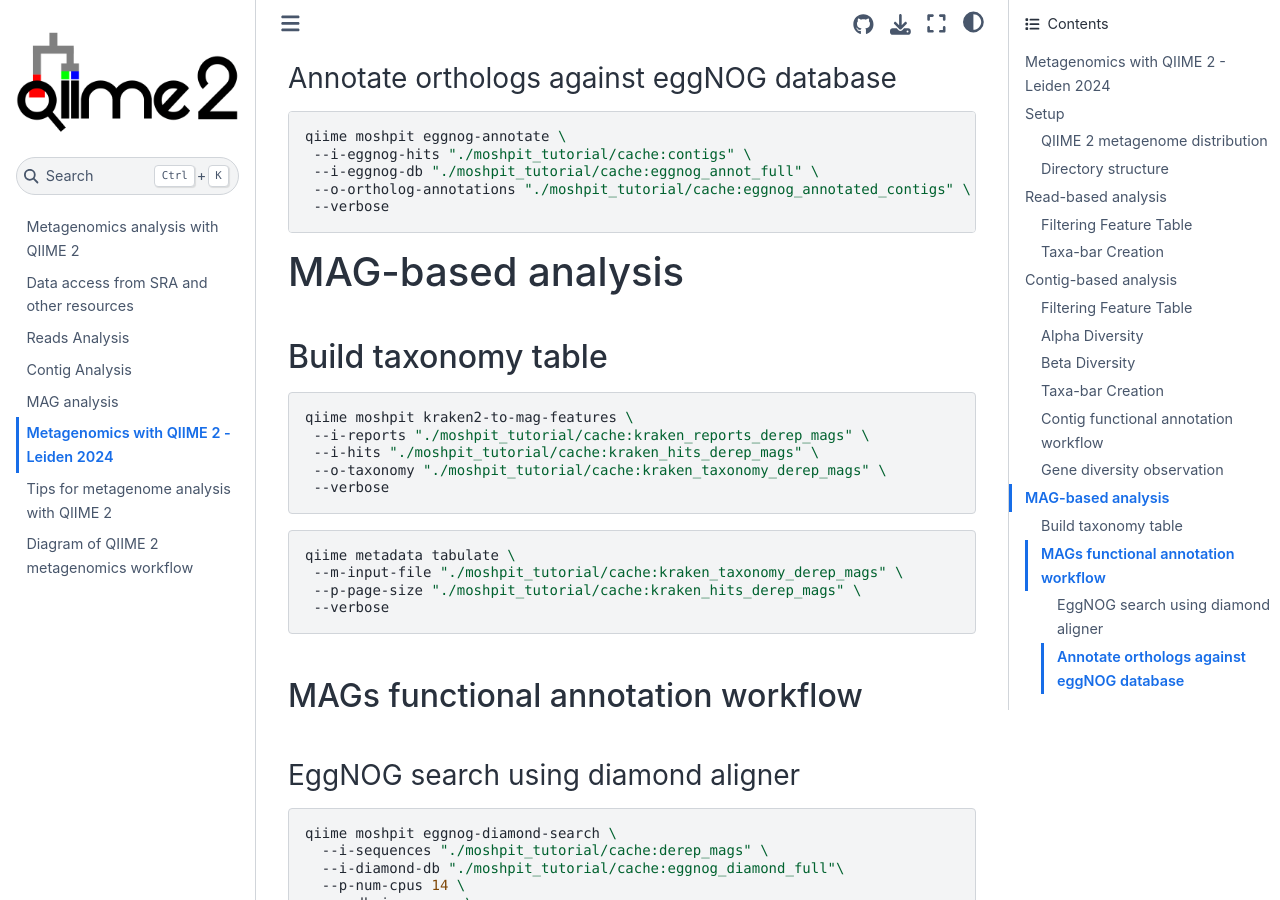
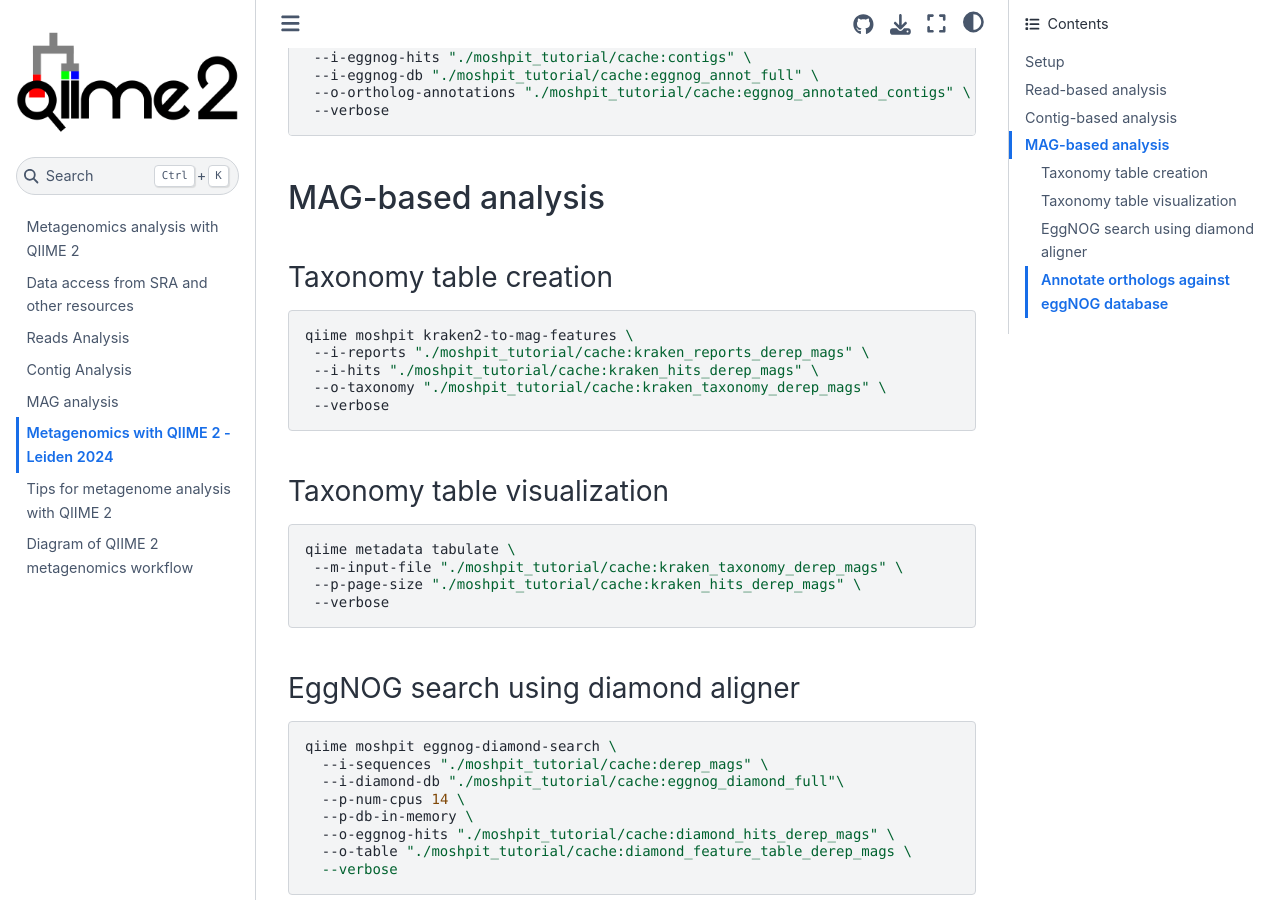
Before and after one commit to caporaso-lab/q2-books, a Jupyter Book: the page built from q2-metagenomics/book/80-leiden-workshop.md, in a window 1280 px wide and 900 px high, scrolled down 4641 px. Built offline with Jupyter Book 1.0.4 settings and Sphinx 7.4.7 and the Sphinx Book theme 1.1.4, drawn with Linux system fonts in a browser that asks for light colours; some of the changed text lies outside the part shown.

Commit message:
Update 80-leiden-workshop.md

````diff
--- a/q2-metagenomics/book/80-leiden-workshop.md
+++ b/q2-metagenomics/book/80-leiden-workshop.md
@@ -1,10 +1,10 @@
 # Metagenomics with QIIME 2 - Leiden 2024
 
-# Setup
+## Setup
 
 Before we dive into the tutorial, let's set up the required directory structre and make sure we have all the required software installed.
 
-#### QIIME 2 metagenome distribution
+### QIIME 2 metagenome distribution
 
 You can install the latest distribution of the QIIME 2 metagenome distribution by following the instructions [here](https://docs.qiime2.org/2024.2/install/native/#qiime-2-metagenome-distribution). Once installed, you can activate the environment by running the following command:
 
@@ -12,7 +12,7 @@ You can install the latest distribution of the QIIME 2 metagenome distribution b
 conda activate qiime2-shotgun-2024.2
 ```
 
-## Directory structure
+### Directory structure
 
 Below you can see the directory structure that we will use throughout this tutorial:
 
@@ -38,8 +38,8 @@ qiime tools cache-create \
 
 We will be saving all the artifacts into that QIIME cache and all the final visualizations and tables into the `results` directory. If you want to read more about the QIIME cache, you can do so [here](https://dev.qiime2.org/latest/api-reference/cache/).
 
-# Read-based analysis
-## Filtering Feature Table
+## Read-based analysis
+### Filtering Feature Table
 ```shell
 qiime feature-table filter-samples \
   --i-table "./moshpit_tutorial/cache:kraken_feature_table_reads" \
@@ -48,7 +48,7 @@ qiime feature-table filter-samples \
   --o-filtered-table "./moshpit_tutorial/cache:kraken_autofmt_feature_table_reads"
 ```
 
-## Taxa-bar Creation
+### Taxa-bar Creation
 ```shell
 qiime taxa barplot \
   --i-table "./moshpit_tutorial/cache:kraken_autofmt_feature_table_reads" \
@@ -57,8 +57,8 @@ qiime taxa barplot \
   --o-visualization "./moshpit_tutorial/results/taxa_bar_plot_autofmt_reads.qzv"
 ```
 
-# Contig-based analysis
-## Filtering Feature Table
+## Contig-based analysis
+### Filtering Feature Table
 ```shell
 qiime feature-table filter-samples \
   --i-table "./moshpit_tutorial/cache:kraken_feature_table_contigs" \
@@ -66,15 +66,15 @@ qiime feature-table filter-samples \
   --p-where 'autoFmtGroup IS NOT NULL' \
   --o-filtered-table "./moshpit_tutorial/cache:kraken_autofmt_feature_table_contigs"
 ```
-## Alpha Diversity
-### Observed Features
+### Alpha Diversity
+#### Observed Features
 ```shell
 qiime diversity alpha \
     --i-table "./moshpit_tutorial/cache:kraken_autofmt_feature_table_contigs" \
     --p-metric "observed_features" \
     --o-alpha-diversity "./moshpit_tutorial/cache:obs_features_autofmt_contigs"
 ```
-### Linear Mixed Effects
+#### Linear Mixed Effects
 ```shell
  qiime longitudinal linear-mixed-effects \
    --m-metadata-file "./moshpit_tutorial/metadata.tsv" "./moshpit_tutorial/cache:obs_features_autofmt_contigs" \
@@ -103,8 +103,8 @@ qiime longitudinal linear-mixed-effects \
   --o-visualization "./moshpit_tutorial/results/lme_obs_features_treatmentVScontrol_contigs.qzv"
 ```
 
-## Beta Diversity
-### Jaccard Distance Matrix PCoA creation
+### Beta Diversity
+#### Jaccard Distance Matrix PCoA creation
 ```shell
 qiime diversity beta \
   --i-table "./moshpit_tutorial/cache:kraken_autofmt_feature_table_contigs" \
@@ -117,7 +117,7 @@ qiime diversity pcoa \
   --i-distance-matrix "./moshpit_tutorial/cache:jaccard_autofmt_contigs" \
   --o-pcoa "./moshpit_tutorial/cache:jaccard_autofmt_pcoa_contigs"
 ```
-### Emperor Plot Creation
+#### Emperor Plot Creation
 ```shell
 qiime emperor plot \
   --i-pcoa "./moshpit_tutorial/cache:jaccard_autofmt_pcoa_contigs" \
@@ -133,7 +133,7 @@ qiime emperor plot \
   --o-visualization "./moshpit_tutorial/results/jaccard_autofmt_emperor_custom.qzv"
 ```
 
-## Taxa-bar Creation
+### Taxa-bar Creation
 ```shell
 qiime taxa barplot \
   --i-table "./moshpit_tutorial/cache:kraken_autofmt_feature_table_contigs" \
@@ -142,7 +142,6 @@ qiime taxa barplot \
   --o-visualization "./moshpit_tutorial/results/taxa_bar_plot_autofmt_contigs.qzv"
 ```
 
-## Contig functional annotation workflow
 ### EggNOG search using diamond aligner
 ```shell
 qiime moshpit eggnog-diamond-search \
@@ -154,8 +153,8 @@ qiime moshpit eggnog-diamond-search \
   --o-table "./moshpit_tutorial/cache:diamond_feature_table_contigs" \
   --verbose
 ```
-## Gene diversity observation
-### Jaccard Distance Matrix PCoA creation
+### Gene diversity observation
+#### Jaccard Distance Matrix PCoA creation
 ```shell
 qiime diversity beta \
   --i-table "./moshpit_tutorial/cache:diamond_feature_table_contigs" \
@@ -168,7 +167,7 @@ qiime diversity pcoa \
   --i-distance-matrix "./moshpit_tutorial/cache:jaccard_distance_matrix_contigs" \
   --o-pcoa "./moshpit_tutorial/cache:jaccard_distance_matrix_pcoa_contigs"
 ```
-### Emperor Plot Creation
+#### Emperor Plot Creation
 ```shell
 qiime emperor plot \
   --i-pcoa  "./moshpit_tutorial/cache:jaccard_distance_matrix_pcoa_contigs" \
@@ -185,8 +184,8 @@ qiime moshpit eggnog-annotate \
  --verbose
 ```
 
-# MAG-based analysis
-### Build taxonomy table
+## MAG-based analysis
+#### Taxonomy table creation
 ```shell
 qiime moshpit kraken2-to-mag-features \
  --i-reports "./moshpit_tutorial/cache:kraken_reports_derep_mags" \
@@ -195,6 +194,7 @@ qiime moshpit kraken2-to-mag-features \
  --verbose
 ```
 
+### Taxonomy table visualization
 ```shell
 qiime metadata tabulate \
  --m-input-file "./moshpit_tutorial/cache:kraken_taxonomy_derep_mags" \
@@ -202,7 +202,6 @@ qiime metadata tabulate \
  --verbose
 ```
 
-## MAGs functional annotation workflow
 ### EggNOG search using diamond aligner
 ```shell
 qiime moshpit eggnog-diamond-search \
````
